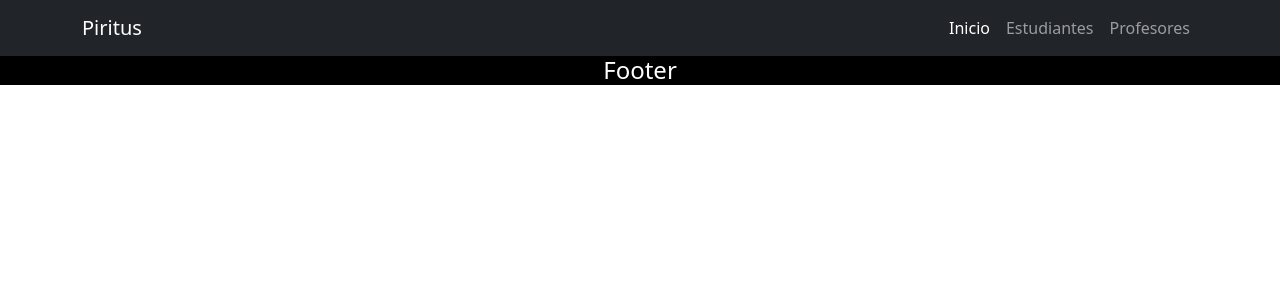
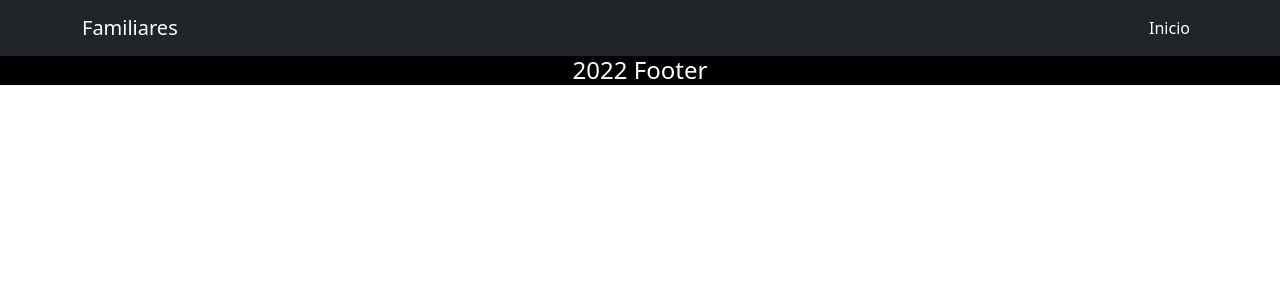
Before and after one commit to IgnazioFausto/proyectoPython, a Django app: template ProyectoCoder/AppIntegrantes/templates/AppIntegrantes/base.html in a window 1280 px wide. Shown: the top 300 px of the page. Run offline with Django 4.2, Linux system fonts and the light colour scheme; the template is opened without the code that fills it, so the values that code supplies are empty; some libraries are stand-ins or nearby versions.

Commit message:
mtv clase 18

```diff
--- a/ProyectoCoder/AppIntegrantes/models.py
+++ b/ProyectoCoder/AppIntegrantes/models.py
@@ -1,5 +1,6 @@
+from pydoc import render_doc
 from django.db import models
-
+from django.http import HttpResponse
 # Create your models here.
 
 
@@ -8,3 +9,5 @@ class Integrante(models.Model):
     nombre = models.CharField(max_length=40)
     dni = models.IntegerField(primary_key=True)
     fecha_nacimiento = models.DateField()
+
+    doc = f"Nombre {nombre} DNI {dni} Fecha Nacimiento {fecha_nacimiento}"
--- a/ProyectoCoder/AppIntegrantes/templates/AppIntegrantes/base.html
+++ b/ProyectoCoder/AppIntegrantes/templates/AppIntegrantes/base.html
@@ -1,5 +1,6 @@
 <!DOCTYPE html>
 <html lang="en">
+
 <head>
 
     {% load static %}
@@ -14,13 +15,16 @@
     <!-- Core theme CSS (includes Bootstrap)-->
     <link href="{% static 'AppIntegrantes/css/styles.css' %}" rel="stylesheet" />
 </head>
+
 <body>
     <!-- Responsive navbar-->
     {% include 'AppIntegrantes/components/navbar.html' %}
 
+    <div>
         {% block main_content %}
 
         {% endblock main_content %}
+    </div>
 
 
     {% include 'AppIntegrantes/components/footer.html' %}
@@ -30,4 +34,5 @@
     <!-- Core theme JS-->
     <script src="{% static 'AppIntegrantes/js/scripts.js' %}"></script>
 </body>
+
 </html>
--- a/ProyectoCoder/AppIntegrantes/templates/AppIntegrantes/components/footer.html
+++ b/ProyectoCoder/AppIntegrantes/templates/AppIntegrantes/components/footer.html
@@ -1,3 +1,3 @@
 <div class="container-fluid" style="background-color:black; color:white;">
-    <h4 class="text-center">Footer</h4>
+    <h4 class="text-center">2022 Footer</h4>
 </div>
--- a/ProyectoCoder/AppIntegrantes/templates/AppIntegrantes/components/navbar.html
+++ b/ProyectoCoder/AppIntegrantes/templates/AppIntegrantes/components/navbar.html
@@ -1,12 +1,11 @@
 <nav class="navbar navbar-expand-lg navbar-dark bg-dark">
     <div class="container">
-        <a class="navbar-brand" href="#">Piritus</a>
+        <a class="navbar-brand" href="#">Familiares</a>
         <button class="navbar-toggler" type="button" data-bs-toggle="collapse" data-bs-target="#navbarSupportedContent" aria-controls="navbarSupportedContent" aria-expanded="false" aria-label="Toggle navigation"><span class="navbar-toggler-icon"></span></button>
         <div class="collapse navbar-collapse" id="navbarSupportedContent">
             <ul class="navbar-nav ms-auto mb-2 mb-lg-0">
-                <li class="nav-item"><a class="nav-link active" aria-current="page" href="{% url 'inicio' %}">Inicio</a></li>
-                <li class="nav-item"><a class="nav-link" href="{% url 'estudiantes' %}">Estudiantes</a></li>
-                <li class="nav-item"><a class="nav-link" href="{% url 'profesores' %}">Profesores</a></li>
+                <li class="nav-item"><a class="nav-link active" aria-current="page" href="{% url 'familiares' %}">Inicio</a></li>
+
             </ul>
         </div>
     </div>
--- a/ProyectoCoder/AppIntegrantes/urls.py
+++ b/ProyectoCoder/AppIntegrantes/urls.py
@@ -2,7 +2,6 @@ from django.urls import path
 from AppIntegrantes.views import *
 
 urlpatterns = [
-    path('' , inicio, name='inicio'),
-    path('estudiantes' , estudiantes, name='estudiantes'),
-    path('profesores' , profesores, name='profesores'),
+    path('familiares/' , familiares, name='familiares'),
+
 ]
```
Also changed, not shown: ProyectoCoder/AppIntegrantes/templates/AppIntegrantes/estudiantes.html (deleted, +0 -14 lines), ProyectoCoder/AppIntegrantes/templates/AppIntegrantes/familiares.html (added, +14 -0 lines), ProyectoCoder/AppIntegrantes/templates/AppIntegrantes/inicio.html (deleted, +0 -14 lines), ProyectoCoder/AppIntegrantes/templates/AppIntegrantes/profesores.html (deleted, +0 -14 lines), ProyectoCoder/AppIntegrantes/views.py (+6 -8 lines), ProyectoCoder/db.sqlite3. Lines whose indentation alone changed are shown as unchanged.
